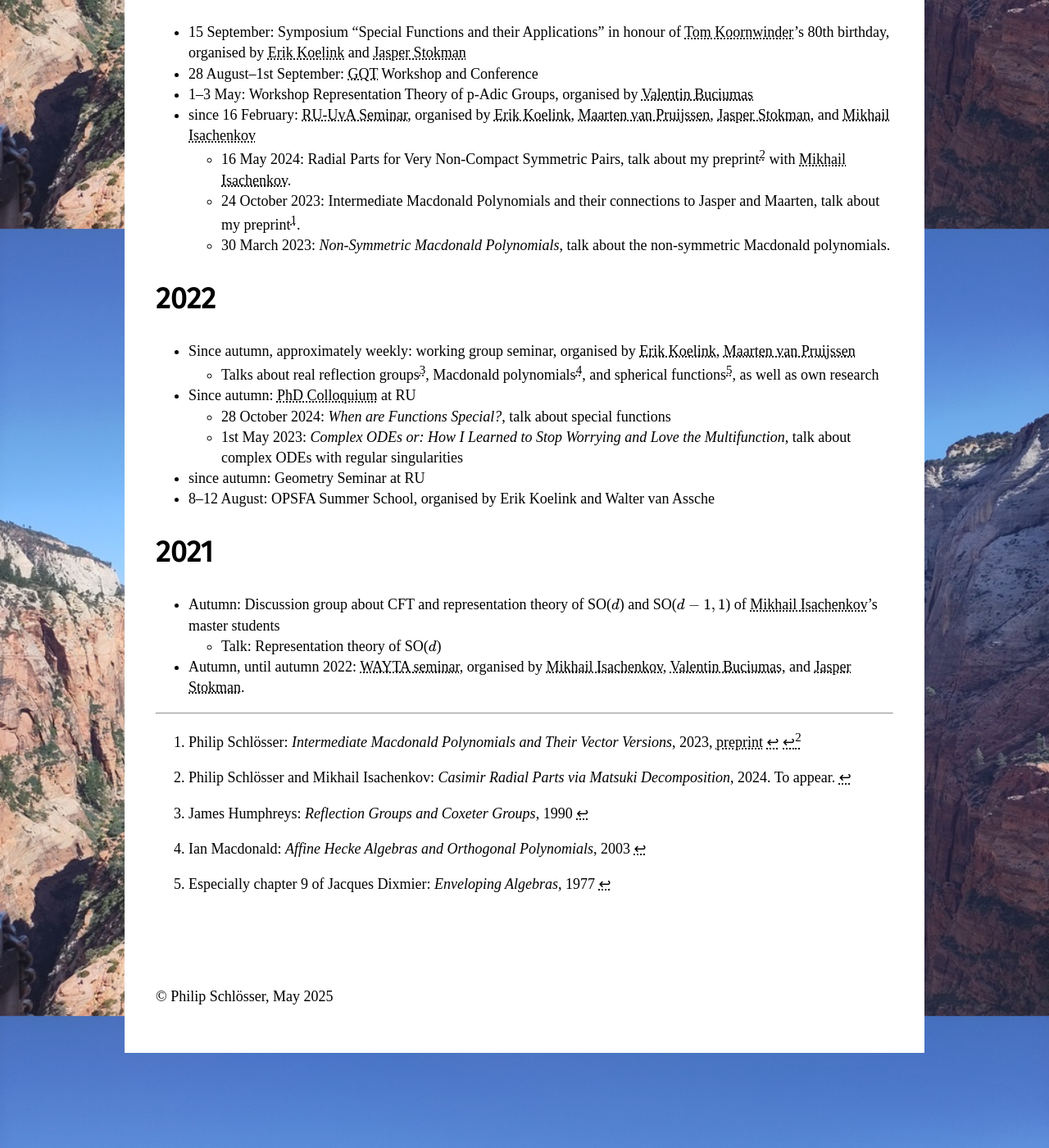
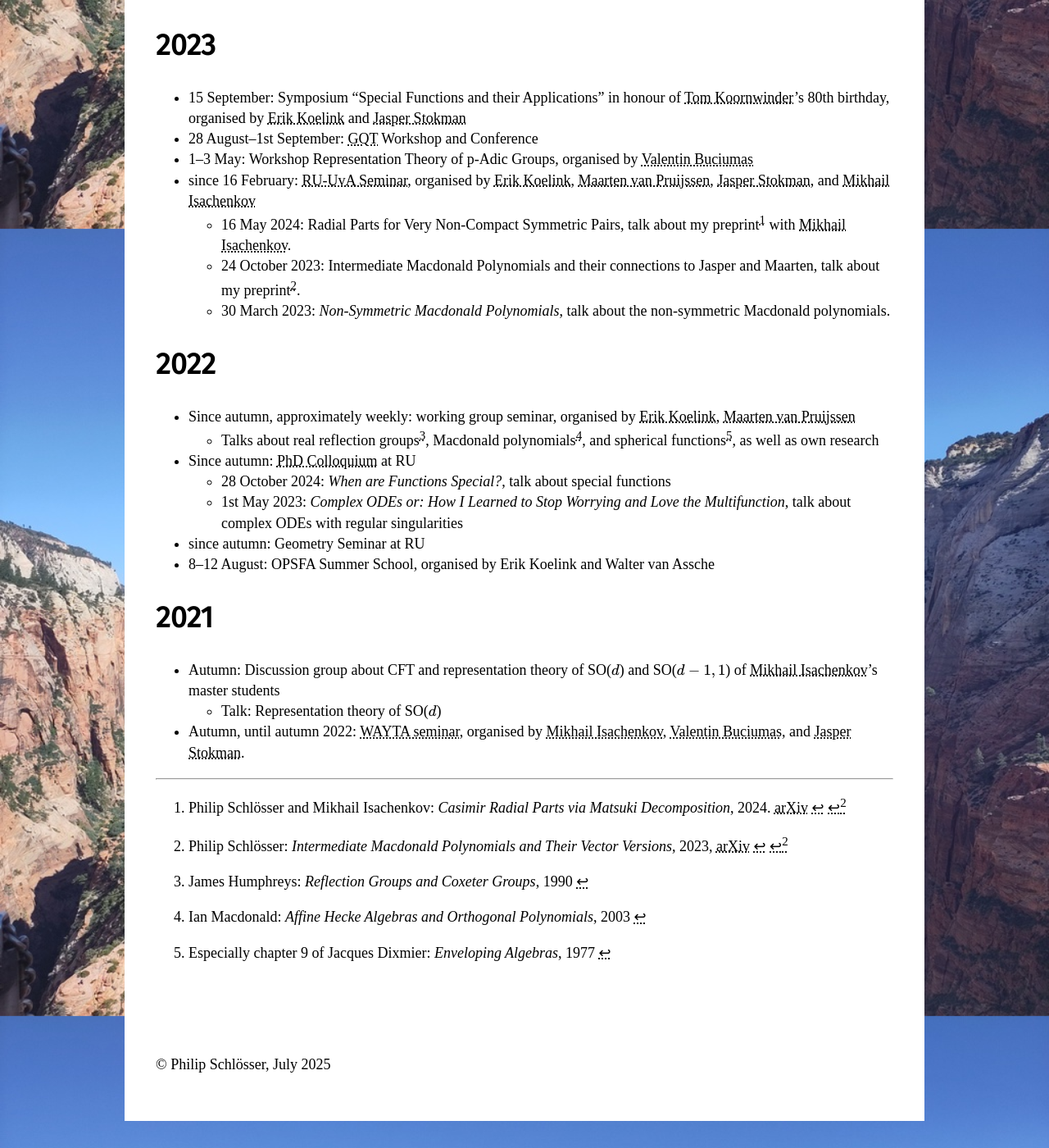
Before and after one commit to philip98/philip98.github.io, a Jekyll site: the page built from conferences.md, in a window 1280 px wide and 1400 px high, scrolled down 681 px. Shown: the whole window at 82% size. Built offline with Jekyll 4.4.1, drawn with Linux system fonts in a browser that asks for light colours; some web fonts are replaced; some of the changed text lies outside the part shown.

Commit message:
Add talk in Erlangen
Also, I didn't (properly) link my Matsuki preprint earlier, so that's
fixed as well.

```diff
--- a/_config.yml
+++ b/_config.yml
@@ -26,7 +26,7 @@
   Google search results) and in your feed.xml site description.
 baseurl: "" # the subpath of your site, e.g. /blog
 url: "" # the base hostname & protocol for your site, e.g. http://example.com
-last_modified_at: "May 2025"
+last_modified_at: "July 2025"
 
 # Build settings
 theme: minima
--- a/conferences.md
+++ b/conferences.md
@@ -59,10 +62,10 @@
 ----
 
 [^intermediate]: Philip Schlösser: *Intermediate Macdonald Polynomials and Their
-    Vector Versions*, 2023, [preprint](https://arxiv.org/abs/2310.17362)
+    Vector Versions*, 2023, [arXiv](https://arxiv.org/abs/2310.17362)
 
 [^casimir]: Philip Schlösser and Mikhail Isachenkov: *Casimir Radial Parts via
-    Matsuki Decomposition*, 2024. To appear.
+    Matsuki Decomposition*, 2024. [arXiv](https://arxiv.org/abs/2412.19681)
 
 [^humphreys]: James Humphreys: *Reflection Groups and Coxeter Groups*, 1990
 
```
Also changed, not shown: other parts of conferences.md (+3 -0 lines), research.md (+2 -2 lines).
